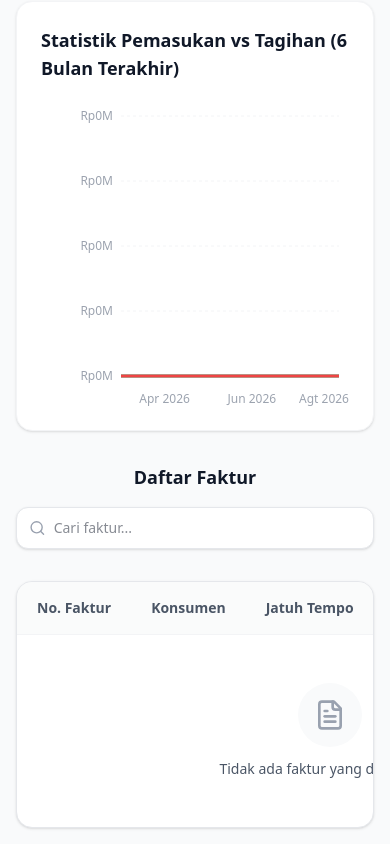
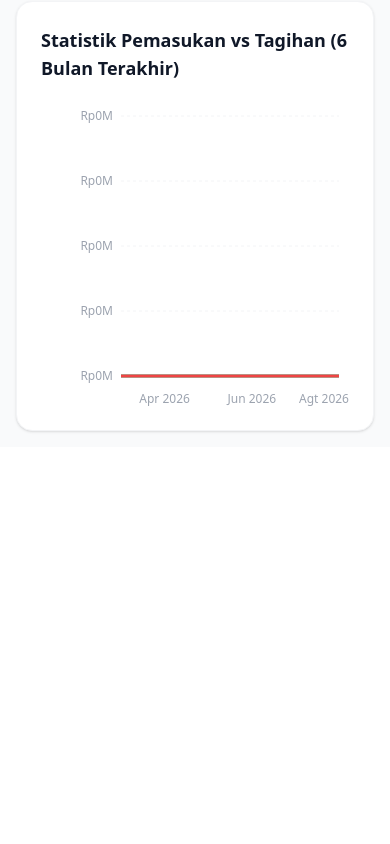
Before and after one commit to Denuda363/invoice-app, a React (Vite) app: page / in a window 390 px wide. Shown: the part 836-1680 px from the top of the page. After the commit the page ends 1283 px from the top, so only its background shows below. Built offline with nearby package versions, Linux system fonts and the light colour scheme.

Commit message:
refactor: optimize UI responsiveness and dashboard
Update modal padding and table layouts for better mobile support. Simplify the Dashboard component by removing unused state and props to improve maintainability.

```diff
--- a/src/App.tsx
+++ b/src/App.tsx
@@ -111,7 +111,6 @@ export default function App() {
             <Dashboard
               invoices={store.invoices}
               onAddFaktur={() => setView("BULK_INPUT_INVOICE")}
-              onPayFaktur={(invoice) => setPaymentInvoice(invoice)}
             />
           )}
 
--- a/src/components/Customers.tsx
+++ b/src/components/Customers.tsx
@@ -253,7 +253,7 @@ export function Customers({ customers, onAdd, onAddBulk, onUpdate, onDelete, onS
 
       {isModalOpen && (
         <div className="fixed inset-0 z-50 flex items-center justify-center bg-black/50 p-4">
-          <div className="w-full max-w-md rounded-xl bg-white p-6 shadow-xl">
+          <div className="w-full max-w-md rounded-xl bg-white p-4 sm:p-6 shadow-xl">
             <div className="mb-4 flex items-center justify-between">
               <h2 className="text-xl font-bold text-gray-800">
                 {editingCustomer ? "Edit Konsumen" : "Tambah Konsumen"}
--- a/src/components/Dashboard.tsx
+++ b/src/components/Dashboard.tsx
@@ -1,10 +1,10 @@
 import React from "react";
 import { Invoice } from "../types";
-import { formatCurrency, cn } from "../utils";
-import { FileText, Plus, Search, TrendingUp, AlertCircle, CheckCircle2, DollarSign } from "lucide-react";
-import { format, differenceInDays, isSameMonth } from "date-fns";
+import { formatCurrency } from "../utils";
+import { Plus, TrendingUp, AlertCircle, CheckCircle2, DollarSign } from "lucide-react";
+import { format, isSameMonth, differenceInDays } from "date-fns";
 import { id } from "date-fns/locale";
-import { motion, AnimatePresence } from "motion/react";
+import { motion } from "motion/react";
 import { AreaChart, Area, XAxis, YAxis, CartesianGrid, Tooltip, ResponsiveContainer } from 'recharts';
 
 interface DashboardProps {
@@ -13,14 +13,7 @@ interface DashboardProps {
   onPayFaktur: (invoice: Invoice) => void;
 }
 
-export function Dashboard({ invoices, onAddFaktur, onPayFaktur }: DashboardProps) {
-  const [searchTerm, setSearchTerm] = React.useState("");
-
-  const filteredInvoices = invoices.filter((inv) =>
-    inv.customerName.toLowerCase().includes(searchTerm.toLowerCase()) ||
-    inv.invoiceNumber.toLowerCase().includes(searchTerm.toLowerCase())
-  );
-
+export function Dashboard({ invoices, onAddFaktur }: DashboardProps) {
   // Calculate Metrics
   const today = new Date();
 
@@ -198,144 +191,6 @@ export function Dashboard({ invoices, onAddFaktur, onPayFaktur }: DashboardProps
         </div>
       </motion.div>
 
-      <motion.div variants={itemVariants} className="flex flex-col sm:flex-row justify-between items-center gap-4">
-        <h3 className="text-lg font-bold text-gray-900">Daftar Faktur</h3>
-        <div className="flex w-full sm:w-72 items-center gap-2 rounded-xl border border-gray-200 bg-white px-3 py-2.5 shadow-sm focus-within:border-blue-500 focus-within:ring-1 focus-within:ring-blue-500 transition-all">
-          <Search size={18} className="text-gray-400" />
-          <input
-            type="text"
-            placeholder="Cari faktur..."
-            value={searchTerm}
-            onChange={(e) => setSearchTerm(e.target.value)}
-            className="w-full bg-transparent text-sm outline-none"
-          />
-        </div>
-      </motion.div>
-
-      <motion.div variants={itemVariants} className="overflow-hidden rounded-2xl border border-gray-200 bg-white shadow-sm">
-        <div className="overflow-x-auto">
-          <table className="w-full min-w-max text-left text-sm">
-            <thead className="bg-gray-50/80 text-gray-600 border-b border-gray-100">
-              <tr>
-                <th className="px-5 py-4 font-semibold">No. Faktur</th>
-                <th className="px-5 py-4 font-semibold">Konsumen</th>
-                <th className="px-5 py-4 font-semibold">Jatuh Tempo</th>
-                <th className="px-5 py-4 font-semibold">Total / Sisa</th>
-                <th className="px-5 py-4 font-semibold">Status</th>
-                <th className="px-5 py-4 font-semibold text-right">Aksi</th>
-              </tr>
-            </thead>
-            <tbody className="divide-y divide-gray-50">
-              <AnimatePresence mode="popLayout">
-                {filteredInvoices.length === 0 ? (
-                  <motion.tr
-                    initial={{ opacity: 0 }}
-                    animate={{ opacity: 1 }}
-                    exit={{ opacity: 0 }}
-                  >
-                    <td colSpan={6} className="py-12 text-center text-gray-500">
-                      <div className="flex flex-col items-center justify-center">
-                        <div className="p-4 bg-gray-50 rounded-full mb-3">
-                          <FileText size={32} className="text-gray-400" />
-                        </div>
-                        <p className="font-medium text-gray-600">Tidak ada faktur yang ditemukan.</p>
-                      </div>
-                    </td>
-                  </motion.tr>
-                ) : (
-                  filteredInvoices.map((inv, index) => {
-                    const totalPaid = inv.payments.reduce((sum, p) => sum + p.amount, 0);
-                    const remaining = inv.totalAmount - totalPaid;
-
-                    const dueDate = new Date(inv.dueDate);
-                    const diffDays = differenceInDays(dueDate, today);
-
-                    return (
-                      <motion.tr
-                        key={inv.id}
-                        initial={{ opacity: 0, y: 10 }}
-                        animate={{ opacity: 1, y: 0 }}
-                        exit={{ opacity: 0, scale: 0.95 }}
-                        transition={{ delay: index * 0.05 }}
-                        className="hover:bg-blue-50/30 transition-colors group"
-                      >
-                        <td className="px-5 py-4 font-semibold text-gray-900">
-                          {inv.invoiceNumber}
-                        </td>
-                        <td className="px-5 py-4 text-gray-600 font-medium">{inv.customerName}</td>
-                        <td className="px-5 py-4">
-                          <div className="flex flex-col gap-1">
-                            <span className="text-gray-600">
-                              {format(new Date(inv.dueDate), "dd MMM yyyy", { locale: id })}
-                            </span>
-                            {inv.status !== "PAID" && (
-                              <span
-                                className={cn(
-                                  "text-[11px] font-bold tracking-wide uppercase px-2 py-0.5 rounded-full w-fit",
-                                  diffDays < 0
-                                    ? "bg-red-100 text-red-600"
-                                    : diffDays <= 7
-                                    ? "bg-orange-100 text-orange-600"
-                                    : "bg-gray-100 text-gray-500"
-                                )}
-                              >
-                                {diffDays < 0
-                                  ? `Lewat ${Math.abs(diffDays)} hari`
-                                  : `${diffDays} hari lagi`}
-                              </span>
-                            )}
-                          </div>
-                        </td>
-                        <td className="px-5 py-4">
-                          <div className="flex flex-col gap-1">
-                            <span className="text-gray-900 font-semibold">
-                              {formatCurrency(inv.totalAmount)}
-                            </span>
-                            {inv.status !== "PAID" && remaining > 0 && (
-                              <span className="text-xs font-medium text-red-500">
-                                Sisa: {formatCurrency(remaining)}
-                              </span>
-                            )}
-                          </div>
-                        </td>
-                        <td className="px-5 py-4">
-                          <span
-                            className={cn(
-                              "inline-flex items-center rounded-full px-3 py-1 text-xs font-bold uppercase tracking-wider",
-                              inv.status === "PAID"
-                                ? "bg-emerald-100 text-emerald-700"
-                                : inv.status === "PARTIAL"
-                                ? "bg-blue-100 text-blue-700"
-                                : "bg-red-100 text-red-700"
-                            )}
-                          >
-                            {inv.status === "PAID"
-                              ? "Lunas"
-                              : inv.status === "PARTIAL"
-                              ? "Sebagian"
-                              : "Belum Bayar"}
-                          </span>
-                        </td>
-                        <td className="px-5 py-4 text-right">
-                          <motion.button
-                            whileHover={{ scale: 1.05 }}
-                            whileTap={{ scale: 0.95 }}
-                            disabled={inv.status === "PAID"}
-                            onClick={() => onPayFaktur(inv)}
-                            className="rounded-lg border border-gray-200 bg-white px-4 py-2 text-xs font-semibold text-gray-700 shadow-sm hover:bg-gray-50 hover:border-gray-300 disabled:cursor-not-allowed disabled:opacity-50 disabled:hover:scale-100 transition-all"
-                          >
-                            Bayar
-                          </motion.button>
-                        </td>
-                      </motion.tr>
-                    );
-                  })
-                )}
-              </AnimatePresence>
-            </tbody>
-          </table>
-        </div>
-      </motion.div>
     </motion.div>
   );
 }
--- a/src/components/InvoiceHistory.tsx
+++ b/src/components/InvoiceHistory.tsx
@@ -116,7 +116,7 @@ export function InvoiceHistory({
 
       <div className="rounded-xl border border-gray-200 bg-white shadow-sm overflow-hidden">
         <div className="overflow-x-auto">
-          <table className="w-full text-left text-sm">
+          <table className="w-full min-w-max text-left text-sm">
             <thead className="bg-gray-50 text-gray-600 border-b border-gray-200">
               <tr>
                 <th className="px-4 py-3 font-medium">No. Faktur</th>
--- a/src/components/PaymentHistoryModal.tsx
+++ b/src/components/PaymentHistoryModal.tsx
@@ -46,7 +46,7 @@ export function PaymentHistoryModal({ invoice, onClose, onEditPayment, onDeleteP
 
   return (
     <div className="fixed inset-0 z-50 flex items-center justify-center bg-black/50 p-4">
-      <div className="w-full max-w-2xl rounded-xl bg-white p-6 shadow-xl flex flex-col max-h-[90vh]">
+      <div className="w-full max-w-2xl rounded-xl bg-white p-4 sm:p-6 shadow-xl flex flex-col max-h-[90vh]">
         <div className="mb-4 flex items-center justify-between shrink-0">
           <h2 className="text-xl font-bold text-gray-800">
             Riwayat Pembayaran
@@ -60,7 +60,7 @@ export function PaymentHistoryModal({ invoice, onClose, onEditPayment, onDeleteP
         </div>
 
         <div className="mb-6 space-y-2 text-sm text-gray-600 shrink-0 bg-gray-50 p-4 rounded-lg border border-gray-100">
-          <div className="grid grid-cols-2 gap-4">
+          <div className="grid grid-cols-1 sm:grid-cols-2 gap-4">
             <div>
               <p><span className="font-medium text-gray-700">Faktur:</span> {invoice.invoiceNumber}</p>
               <p><span className="font-medium text-gray-700">Konsumen:</span> {invoice.customerName}</p>
@@ -73,7 +73,7 @@ export function PaymentHistoryModal({ invoice, onClose, onEditPayment, onDeleteP
         </div>
 
         <div className="overflow-y-auto flex-1 border rounded-lg border-gray-200">
-          <table className="w-full text-left text-sm">
+          <table className="w-full min-w-[400px] text-left text-sm">
             <thead className="bg-gray-50 text-gray-600 border-b border-gray-200 sticky top-0">
               <tr>
                 <th className="px-4 py-3 font-medium">Tanggal</th>
--- a/src/components/PaymentModal.tsx
+++ b/src/components/PaymentModal.tsx
@@ -37,7 +37,7 @@ export function PaymentModal({ invoice, onClose, onSave }: PaymentModalProps) {
 
   return (
     <div className="fixed inset-0 z-50 flex items-center justify-center bg-black/50 p-4">
-      <div className="w-full max-w-md rounded-xl bg-white p-6 shadow-xl">
+      <div className="w-full max-w-md rounded-xl bg-white p-4 sm:p-6 shadow-xl">
         <div className="mb-4 flex items-center justify-between">
           <h2 className="text-xl font-bold text-gray-800">
             Pembayaran Tagihan
```
